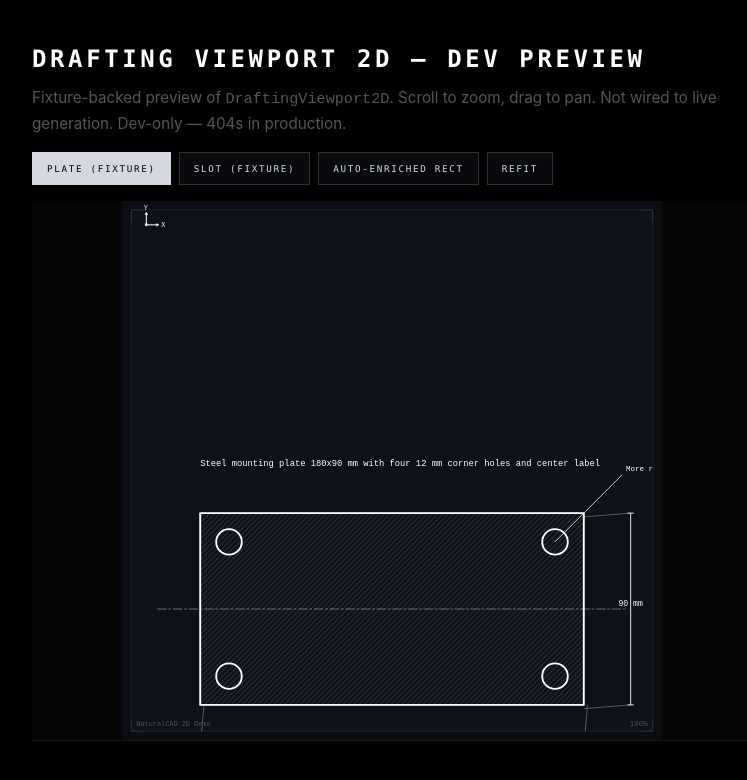
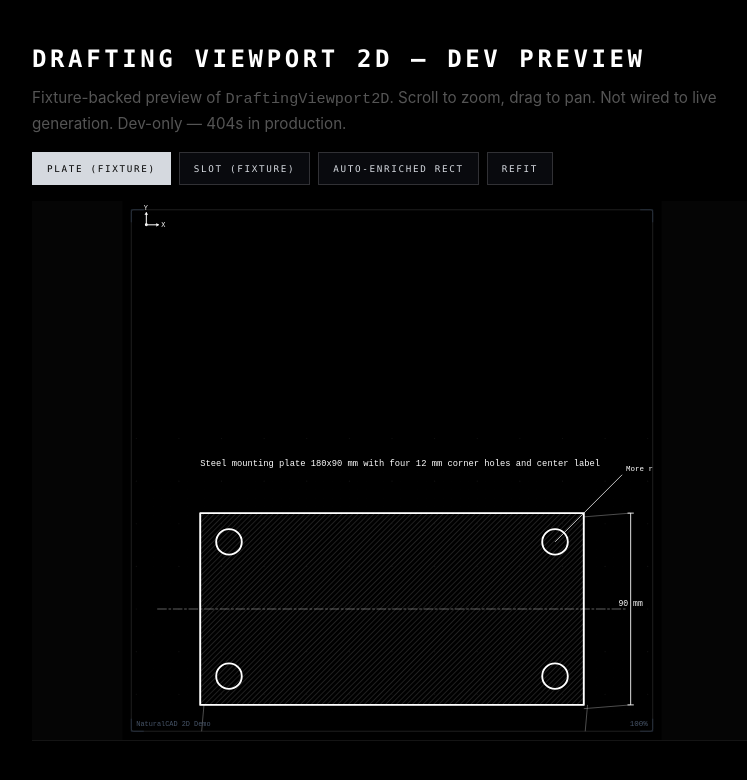
Before and after one commit to KnuckKnuck0123/naturalcad, a Next.js app in the folder apps/web/: page /dev/drafting in a window 1280 px wide. Shown: the top 780 px of the page, without its empty margins (248-995 px from the left). Built offline with nearby package versions, Linux system fonts and the light colour scheme.

Commit message:
style: pure black background, no blue tint

```diff
--- a/apps/web/components/workspace/drafting-viewport-2d.tsx
+++ b/apps/web/components/workspace/drafting-viewport-2d.tsx
@@ -21,8 +21,8 @@ const LAYER_DIMENSIONS = "#ffffff";
 const LAYER_TEXT = "#ffffff";
 const LAYER_ANNOTATION = "#ffffff";
 
-const GRID_MINOR = "#11161f";
-const GRID_MAJOR = "#1e2738";
+const GRID_MINOR = "#080808";
+const GRID_MAJOR = "#141414";
 
 function colorForLayer(layer: string): string {
   const key = layer.toUpperCase();
@@ -196,10 +196,10 @@ export function DraftingViewport2D({
       onPointerUp={onPointerUp}
       onPointerLeave={onPointerUp}
     >
-      <rect width="100%" height="100%" fill="#0a0d12" />
+      <rect width="100%" height="100%" fill="#000000" />
       <rect
         x="14" y="14" width={VIEW_SIZE - 28} height={VIEW_SIZE - 28} rx="4"
-        fill="#0d1118" stroke="#1e293b" strokeWidth="1"
+        fill="#000000" stroke="#333333" strokeWidth="1"
       />
       <g transform={transform}>
         {body}
```
